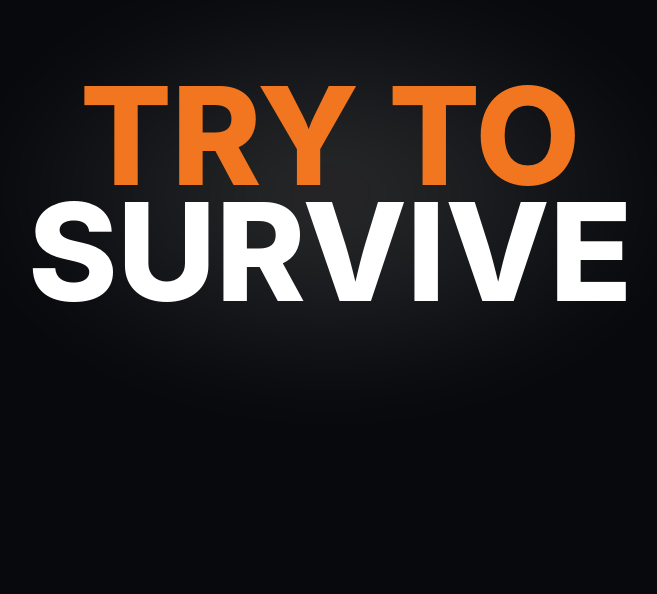
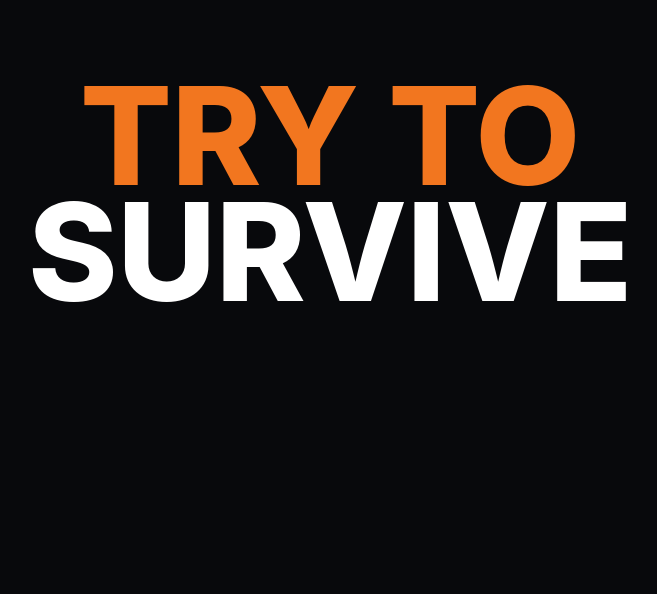
Before and after one commit to cozy-bit/dust-land, a React (Vite) app: page / in a window 1280 px wide. Shown: the part 206-800 px from the top of the page, without its empty margins (310-967 px from the left). Built offline with nearby package versions, Linux system fonts and the light colour scheme.

Commit message:
fix(hero): remove glow behind headline (not in Figma) — clean text on solid black

```diff
--- a/src/components/sections/HeroSection.jsx
+++ b/src/components/sections/HeroSection.jsx
@@ -5,11 +5,6 @@ export const HeroSection = () => {
 
   return (
     <section className="relative flex min-h-svh w-full flex-col items-center justify-center overflow-hidden bg-[#08090c] px-5 py-24">
-      <div
-        aria-hidden="true"
-        className="pointer-events-none absolute left-1/2 top-1/2 h-[55vmin] w-[92vmin] -translate-x-1/2 -translate-y-1/2 rounded-[50%] bg-[radial-gradient(ellipse,rgba(255,255,255,0.14),transparent_70%)] blur-2xl"
-      />
-
       <h1 className="relative text-center font-extrabold uppercase leading-[0.85] tracking-tight">
         <span className="block text-[clamp(3rem,11vw,8.5rem)] text-[#F2761F]">
           {t('hero.titleLine1')}
```
